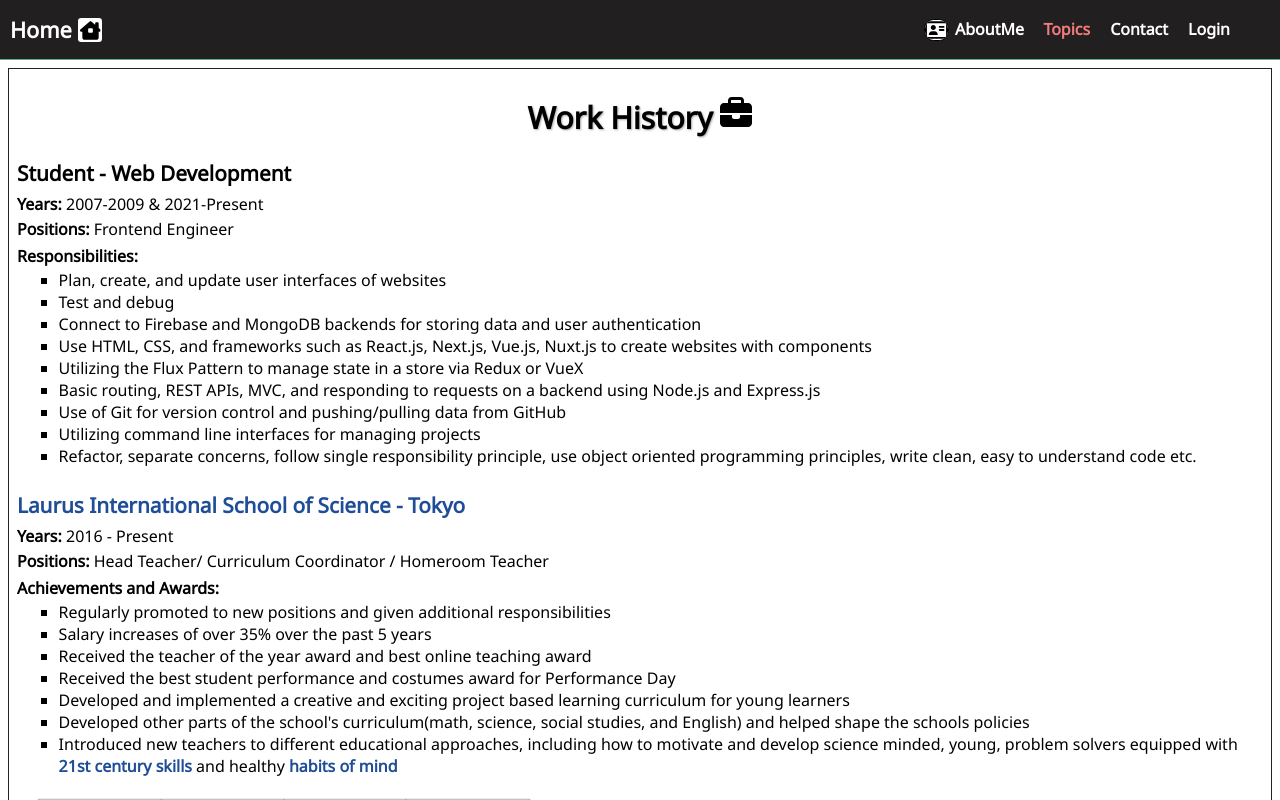
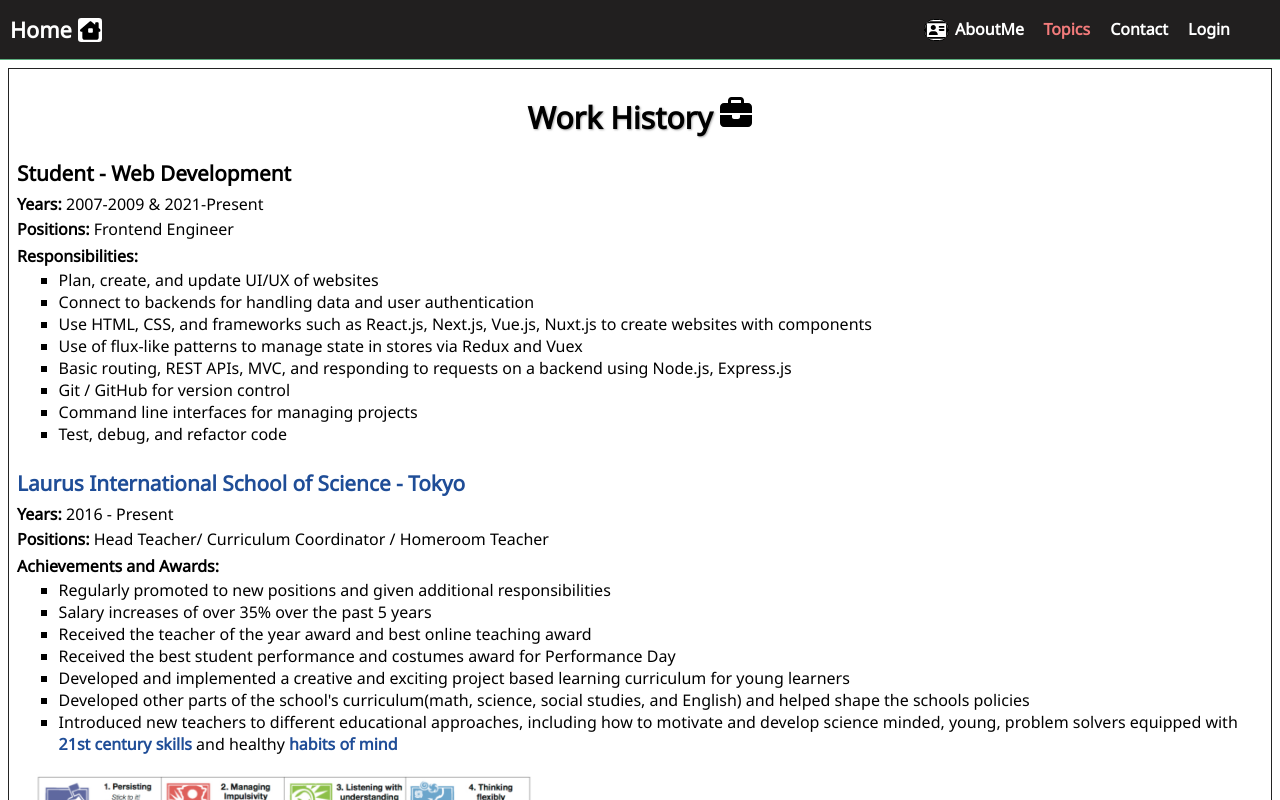
Before and after one commit to katsup07/PersonalWebsite, a Nuxt app: page /posts/work-history in a window 1280 px wide. Shown: the top 800 px of the page. Built offline with nearby package versions, Linux system fonts and the light colour scheme.

Commit message:
Update text content

```diff
--- a/pages/about/index.vue
+++ b/pages/about/index.vue
@@ -1,7 +1,7 @@
 <template>
   <div class="container">
     <div class="about-page">
-      <h1 class="about-me">About Me</h1>   <img src="~static/assets/images/interview2.jpg" alt="a picture of me"/>
+      <h1 class="about-me">About Me</h1>   <img src="~static/assets/images/smile.jpg" alt="a picture of me"/>
       <ul class="personal-info">
         <li><span class="field">Name:</span> Brett</li>
         <li><span class="field">Nationality:</span> Canadian</li>
--- a/pages/posts/portfolio.vue
+++ b/pages/posts/portfolio.vue
@@ -28,12 +28,10 @@
           />
         </tbody>
       </table>
-      <AppCard>
-        <p>
-          <span class="bold">Note:</span> More React, Vue, Next.js, and Nuxt.js projects can be
-          found on my GitHub account <a href="https://github.com/katsup07">here</a>.
+        <p class="note">
+          ***<span class="bold">Note:</span> More React, Vue, Next.js, and Nuxt.js projects can be
+          found on my <a href="https://github.com/katsup07">GitHub account</a>.***
         </p>
-      </AppCard>
     </div>
   </section>
 </template>
@@ -222,6 +220,10 @@ tr:nth-child(even) th {
   font-weight: 900;
 }
 
+.note{
+  font-size: 0.9rem;
+}
+
 @media screen and (max-width: 800px) {
   .categories th,
   td,
--- a/pages/posts/work-history.vue
+++ b/pages/posts/work-history.vue
@@ -7,15 +7,14 @@
       <div><span class="field">Positions: </span>Frontend Engineer</div>
       <div><h3>Responsibilities:</h3>
       <ul>
-        <li>Plan, create, and update user interfaces of websites</li>
-        <li>Test and debug</li>
-        <li>Connect to Firebase and MongoDB backends for storing data and user authentication</li>
+        <li>Plan, create, and update UI/UX of websites</li>
+        <li>Connect to backends for handling data and user authentication</li>
         <li>Use HTML, CSS, and frameworks such as React.js, Next.js, Vue.js, Nuxt.js to create websites with components</li>
-        <li>Utilizing the Flux Pattern to manage state in a store via Redux or VueX</li>
-        <li>Basic routing, REST APIs, MVC, and responding to requests on a backend using Node.js and Express.js</li>
-        <li>Use of Git for version control and pushing/pulling data from GitHub</li>
-        <li>Utilizing command line interfaces for managing projects</li>
-        <li>Refactor, separate concerns, follow single responsibility principle, use object oriented programming principles, write clean, easy to understand code etc.</li>
+        <li>Use of flux-like patterns to manage state in stores via Redux and Vuex</li>
+        <li>Basic routing, REST APIs, MVC, and responding to requests on a backend using Node.js, Express.js</li>
+        <li>Git / GitHub for version control</li>
+        <li>Command line interfaces for managing projects</li>
+        <li>Test, debug, and refactor code</li>
       </ul>
       </div>
       </section>
```
